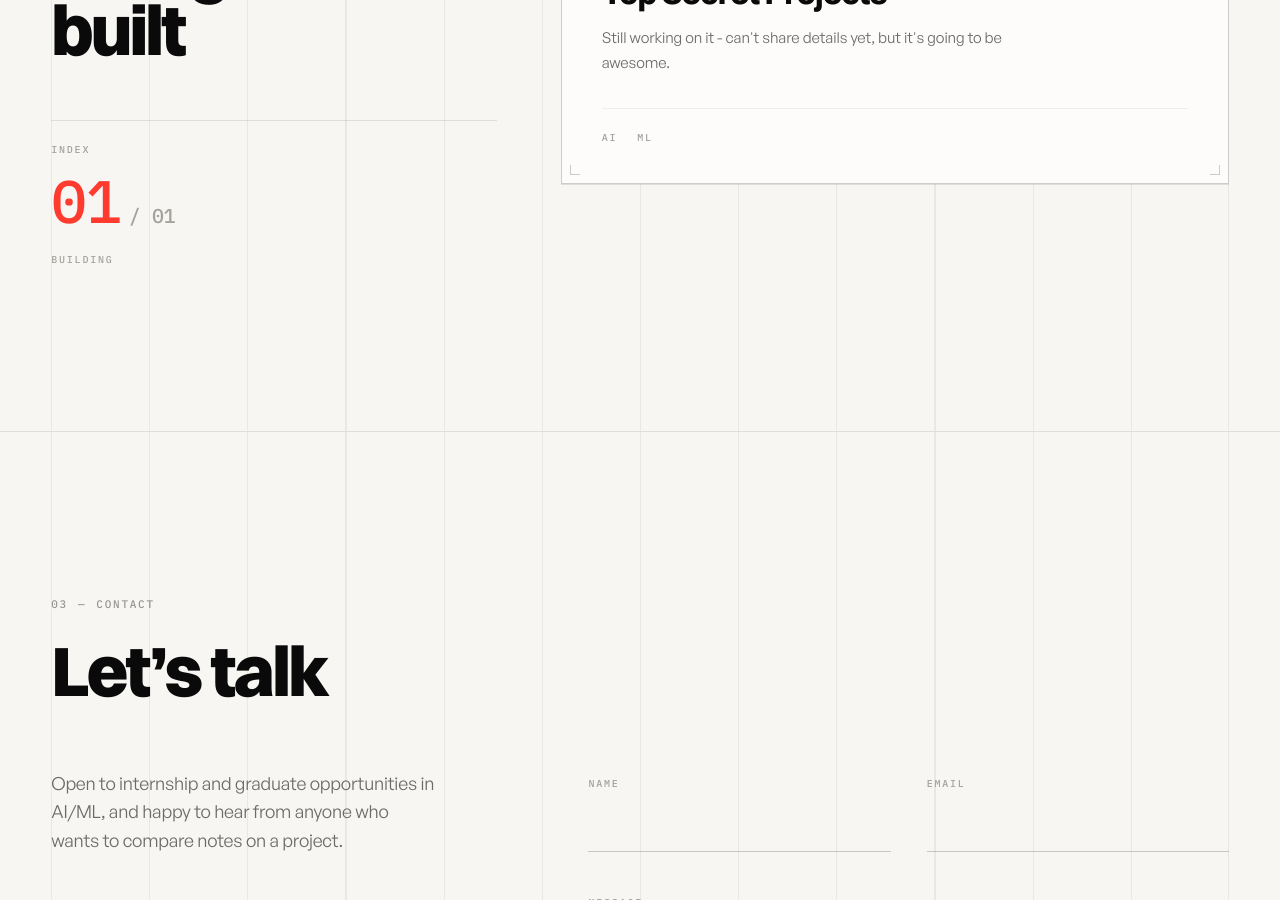
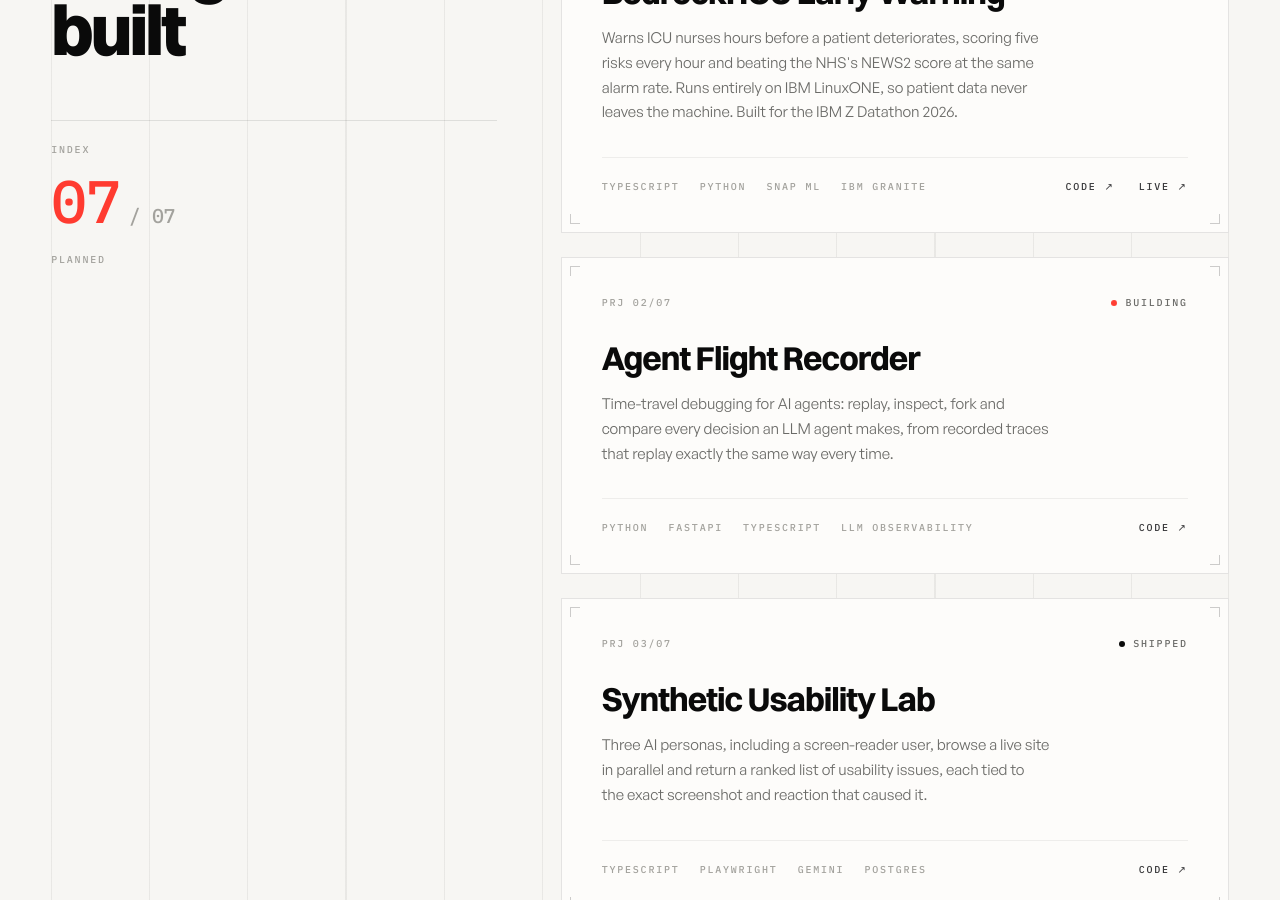
Before and after one commit to RayNCL2023/portfolio-website, a Next.js app: page / in a window 1280 px wide. Shown: the part 1900-2800 px from the top of the page. Built offline with nearby package versions, Linux system fonts and the light colour scheme.

Commit message:
Add GitHub projects to portfolio
Replaces the placeholder card with 7 entries from github.com/RayNCL2023,
each linking to its repo (Bedrock also links its live demo).

Pushed by Nitlix AI

```diff
--- a/data/site.config.ts
+++ b/data/site.config.ts
@@ -50,35 +50,63 @@ export type Project = {
 };
 
 export const projects: Project[] = [
-  // {
-  //   title: "Project One",
-  //   description:
-  //     "A one-line, plain-English summary of what this project does and why it's interesting — written for a recruiter skimming, not a professor grading.",
-  //   tags: ["Python", "PyTorch"],
-  //   status: "shipped",
-  //   github: "https://github.com/your-username/project-one",
-  //   demo: "https://project-one.example.com",
-  // },
-  // {
-  //   title: "Project Two",
-  //   description:
-  //     "Same rule: what it does, what problem it solves, in one sentence a non-specialist friend would understand.",
-  //   tags: ["TypeScript", "Next.js"],
-  //   status: "building",
-  //   github: "https://github.com/your-username/project-two",
-  // },
-  // {
-  //   title: "Project Three",
-  //   description:
-  //     "Placeholder for what you're planning to build next — swap this out once it exists, or remove the card entirely.",
-  //   tags: ["Idea stage"],
-  //   status: "planned",
-  // },
-    {
-      title: "Top Secret Projects",
-      description:
-        "Still working on it - can't share details yet, but it's going to be awesome.",
-      tags: ["AI", "ML"],
-      status: "building",
-    },
+  {
+    title: "Bedrock: ICU Early Warning",
+    description:
+      "Warns ICU nurses hours before a patient deteriorates, scoring five risks every hour and beating the NHS's NEWS2 score at the same alarm rate. Runs entirely on IBM LinuxONE, so patient data never leaves the machine. Built for the IBM Z Datathon 2026.",
+    tags: ["TypeScript", "Python", "Snap ML", "IBM Granite"],
+    status: "shipped",
+    github:
+      "https://github.com/RayNCL2023/Manchester-Fried-Chicken_IBM-Z-Datathon-2026-Project",
+    demo: "https://ibmz2026.nitlix.com",
+  },
+  {
+    title: "Agent Flight Recorder",
+    description:
+      "Time-travel debugging for AI agents: replay, inspect, fork and compare every decision an LLM agent makes, from recorded traces that replay exactly the same way every time.",
+    tags: ["Python", "FastAPI", "TypeScript", "LLM observability"],
+    status: "building",
+    github: "https://github.com/RayNCL2023/AI-Agent-Flight-Recorder",
+  },
+  {
+    title: "Synthetic Usability Lab",
+    description:
+      "Three AI personas, including a screen-reader user, browse a live site in parallel and return a ranked list of usability issues, each tied to the exact screenshot and reaction that caused it.",
+    tags: ["TypeScript", "Playwright", "Gemini", "Postgres"],
+    status: "shipped",
+    github: "https://github.com/RayNCL2023/Synthetic_Usability_Lab",
+  },
+  {
+    title: "Author-Context Idea Generation",
+    description:
+      "My First-Class dissertation: does grounding an LLM in a researcher's published papers, or pairing two researchers from distant fields, make it come up with better and more novel research ideas?",
+    tags: ["Python", "Gemini", "arXiv", "Statistics"],
+    status: "shipped",
+    github:
+      "https://github.com/RayNCL2023/Enhancing_Scientific_Idea_Generation_Dissertation",
+  },
+  {
+    title: "dissPICable",
+    description:
+      "Snap any object with your phone and it wakes up as a cheeky Mancunian character that rap-battles you, roasts your comebacks and remembers you next time. Built in a day at Hacktoberfest Hack Day Manchester.",
+    tags: ["JavaScript", "Gemma 4", "ElevenLabs", "Tone.js"],
+    status: "shipped",
+    github: "https://github.com/RayNCL2023/Object-Karaoke",
+  },
+  {
+    title: "AI Beat Studio",
+    description:
+      "Tap out a rhythm on your keyboard and a local AI producer turns it into a full track with drums, bass, synths, a title and vocal ideas. No music knowledge needed. Built in a day at the Bradford Agentic AI Hackathon.",
+    tags: ["JavaScript", "Gemma 4", "Ollama", "Tone.js"],
+    status: "shipped",
+    github: "https://github.com/RayNCL2023/Rhythm-Beat-Studio-Hackathon",
+  },
+  {
+    title: "Terminal Planet Collision Sim",
+    description:
+      "A team project to build a real-time 3D physics sim drawn entirely in ASCII in the terminal, where planets orbit, collide, merge and shatter.",
+    tags: ["Python", "Physics", "ASCII rendering"],
+    status: "planned",
+    github: "https://github.com/RayNCL2023/Terminal-Planet-Collision-Sim",
+  },
 ];
```
